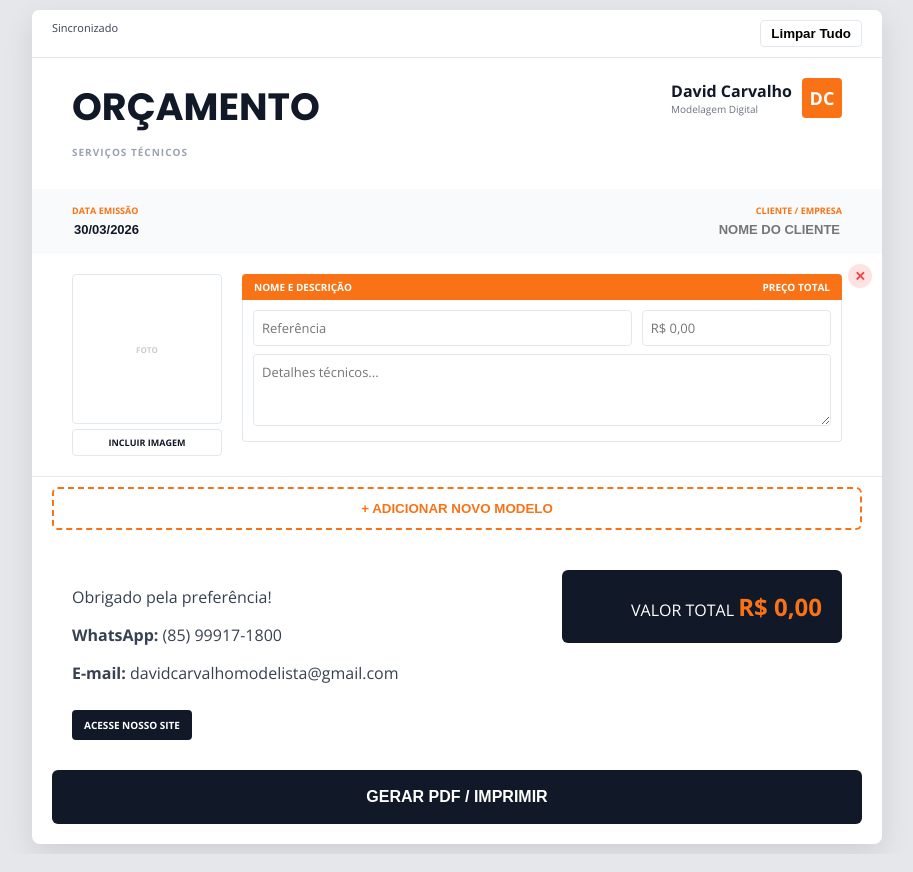
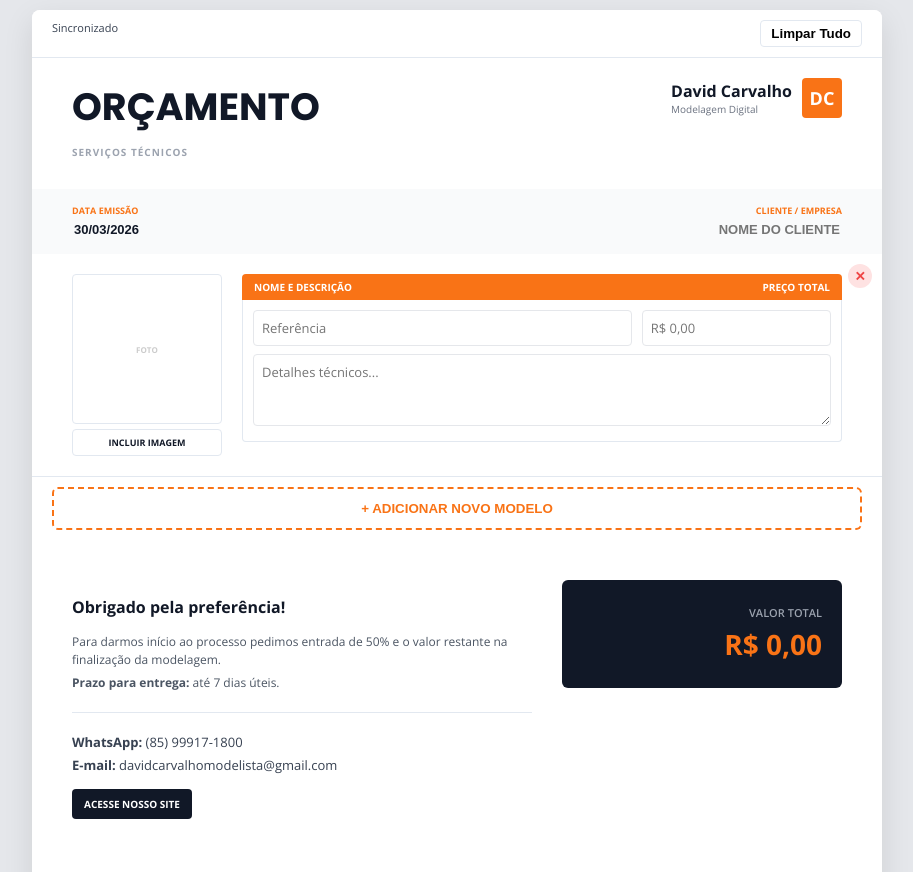
Before and after one commit to DavidAngra/orcamentodc, a plain HTML site: page index.html in a window 1280 px wide. Shown: the top 872 px of the page, without its empty margins (183-1096 px from the left). Drawn offline with nearby package versions, Linux system fonts and the light colour scheme; a script that the page names is missing.

Commit message:
update footter

```diff
--- a/index.html
+++ b/index.html
@@ -6,6 +6,7 @@
     <title>Modelagem Pro | David Carvalho</title>
     <link rel="stylesheet" href="style.css">
     <link href="https://fonts.googleapis.com/css2?family=Open+Sans:wght@400;600;700&family=Poppins:wght@700&display=swap" rel="stylesheet">
+    <link rel="shortcut icon" href="./images/logo_web.ico" type="image/x-icon">
     <script src="https://cdnjs.cloudflare.com/ajax/libs/qrcodejs/1.0.0/qrcode.min.js"></script>
 </head>
 <body>
@@ -43,8 +44,7 @@
         </div>
     </section>
 
-    <div id="lista-modelos">
-        </div>
+    <div id="lista-modelos"></div>
 
     <div class="actions-add no-print">
         <button class="btn-add" onclick="adicionarNovoModelo()">+ ADICIONAR NOVO MODELO</button>
@@ -53,6 +53,12 @@
     <footer class="footer-summary">
         <div class="summary-left">
             <p class="thank-you">Obrigado pela preferência!</p>
+
+            <div class="terms-box">
+                <p>Para darmos início ao processo pedimos entrada de 50% e o valor restante na finalização da modelagem.</p>
+                <p><strong>Prazo para entrega:</strong> até 7 dias úteis.</p>
+            </div>
+
             <div class="contact-info-list">
                 <p><strong>WhatsApp:</strong> (85) 99917-1800</p>
                 <p><strong>E-mail:</strong> davidcarvalhomodelista@gmail.com</p>
--- a/style.css
+++ b/style.css
@@ -59,15 +59,26 @@ body {
 .btn-remove-circle { position: absolute; top: 10px; right: 10px; width: 24px; height: 24px; background: #fee2e2; color: #ef4444; border: none; border-radius: 50%; cursor: pointer; font-weight: bold; }
 
 /* Footer Responsivo */
-.footer-summary { display: grid; grid-template-columns: 1fr 280px; padding: 20px 40px; gap: 30px; }
-.total-box-final { background: var(--primary); color: white; padding: 20px; text-align: right; border-radius: 6px; }
-.total-value-final { font-size: 24px; font-weight: 800; color: var(--accent); }
+.footer-summary { display: grid; grid-template-columns: 1fr 280px; padding: 30px 40px; gap: 30px; align-items: start; }
+.total-box-final { background: var(--primary); color: white; padding: 25px 20px; text-align: right; border-radius: 6px; }
+.total-label-final { font-size: 11px; font-weight: 600; color: #9ca3af; display: block; margin-bottom: 5px; }
+.total-value-final { font-size: 28px; font-weight: 800; color: var(--accent); }
+
+.thank-you { font-size: 16px; font-weight: 700; margin-bottom: 15px; color: var(--primary); }
+
+.terms-box { font-size: 12px; line-height: 1.5; margin-bottom: 20px; color: #4b5563; }
+.terms-box p { margin: 5px 0; }
+
+.contact-info-list { font-size: 13px; border-top: 1px solid var(--border); padding-top: 15px; }
+.contact-info-list p { margin: 5px 0; }
 
 .btn-site-styled { display: inline-block; background: var(--primary); color: white; text-decoration: none; padding: 8px 12px; border-radius: 4px; font-size: 10px; font-weight: 700; margin-top: 10px; }
 
 .btn-add, .btn-print { width: calc(100% - 40px); margin: 10px 20px 20px; padding: 12px; font-weight: 800; border-radius: 6px; cursor: pointer; border: none; }
 .btn-add { border: 2px dashed var(--accent); color: var(--accent); background: transparent; }
 .btn-print { background: var(--primary); color: white; padding: 18px; font-size: 16px; }
+
+.qr-code-style { margin-top: 20px; }
 
 /* REGRAS PARA CELULAR */
 @media (max-width: 600px) {
@@ -80,9 +91,10 @@ body {
     .client-block, .client-input { text-align: center; }
     .no-mobile-qr { display: none; }
     .field-row { grid-template-columns: 1fr; }
+    .total-box-final { text-align: center; }
 }
 
-/* REGRAS PARA IMPRESSÃO (Otimizado) */
+/* REGRAS PARA IMPRESSÃO */
 @media print {
     body { background: white; padding: 0; }
     .container.main-page { box-shadow: none; border: none; width: 100%; padding: 0; margin: 0; border-radius: 0; }
@@ -91,5 +103,6 @@ body {
     .foto-box { height: 110px; width: 110px; }
     .input-field { border: none !important; padding: 0 !important; background: transparent !important; }
     .meta-strip { padding: 10px 20px; background: #f3f4f6 !important; border: 1px solid #eee; }
-    .total-box-final { background: var(--primary) !important; color: #fff !important; padding: 15px; }
+    .total-box-final { background: var(--primary) !important; color: #fff !important; padding: 20px; border: 1px solid var(--primary); }
+    .total-value-final { color: var(--accent) !important; }
 }
```
